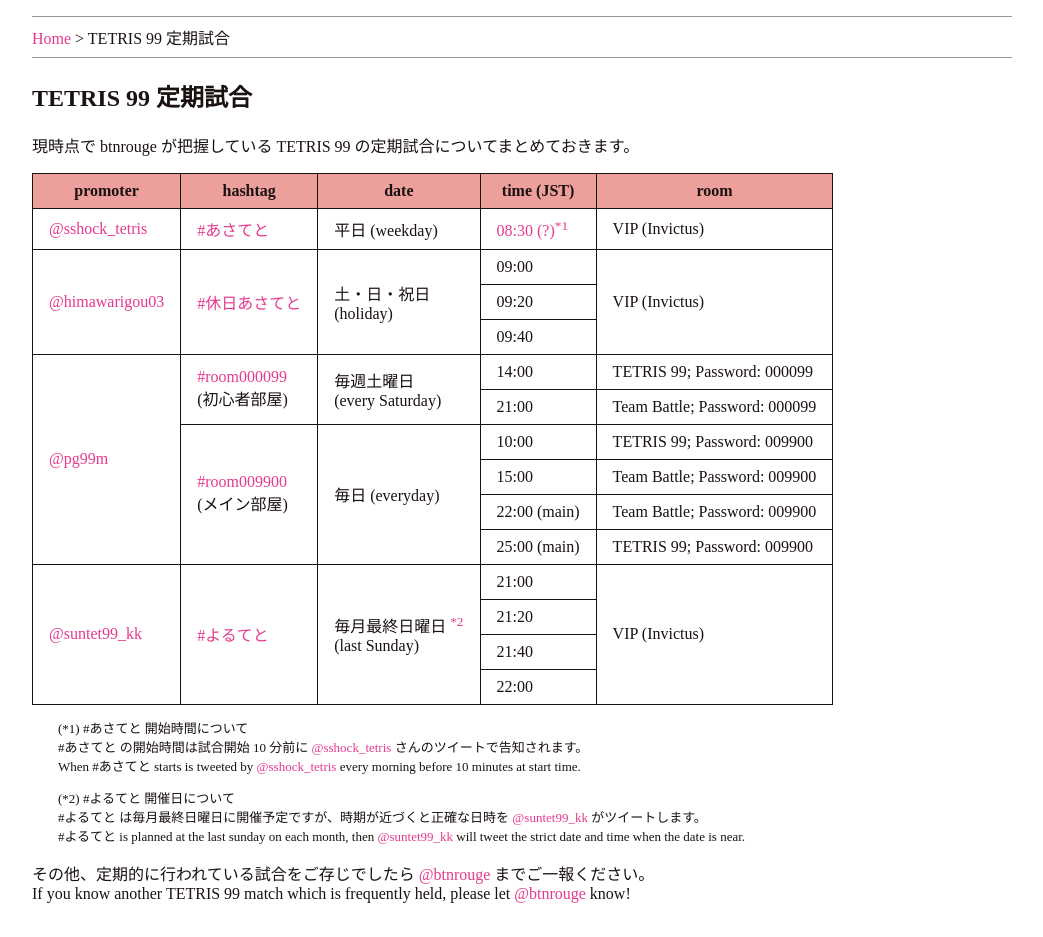
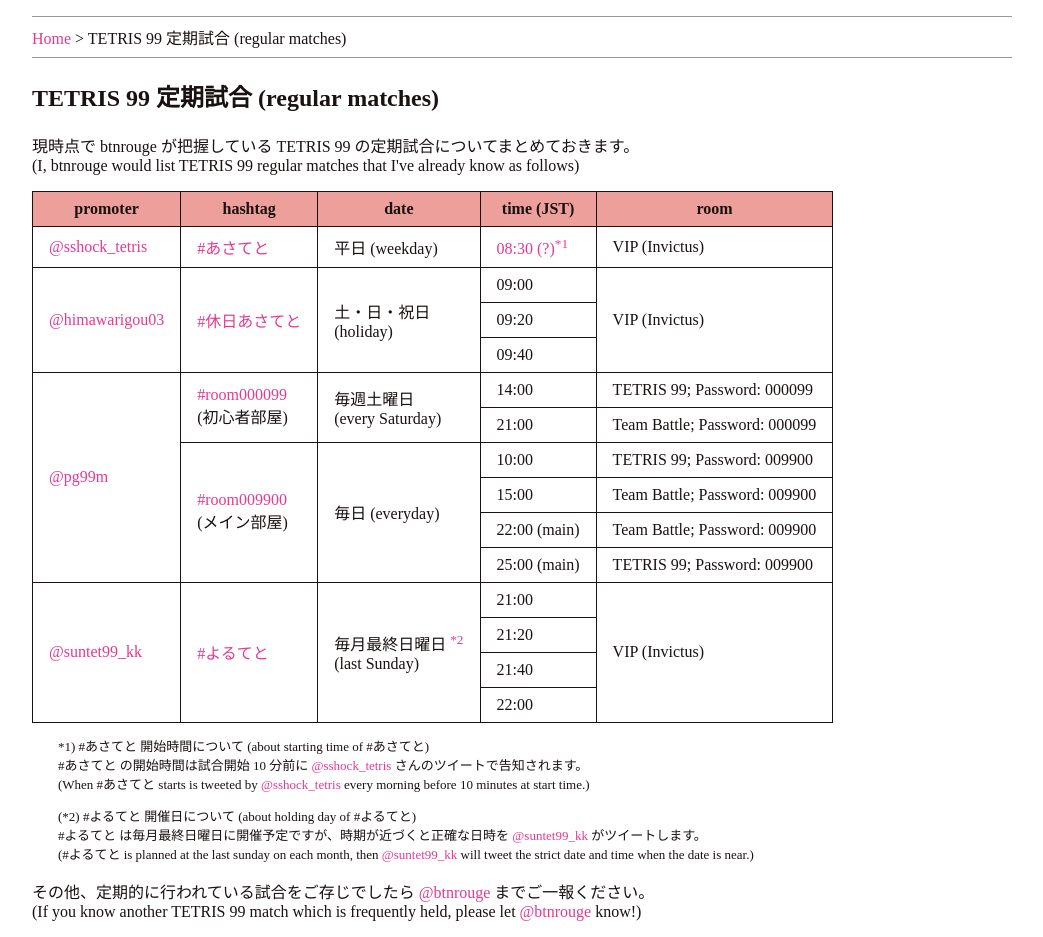
Before and after one commit to btnrouge/btnrouge.github.io, a plain HTML site: page tetris99.html in a window 1280 px wide. Shown: the part 184-1121 px from the top of the page, without its empty margins (118-1161 px from the left). Drawn offline with Linux system fonts and the light colour scheme.

Commit message:
add English translation

```diff
--- a/tetris99.html
+++ b/tetris99.html
@@ -4,19 +4,20 @@
 	<meta charset="utf-8">
 	<link rel="shortcut icon" href="./favicon.ico">
 	<link type="text/css" href="./styles/btnrouge-base.css" rel="stylesheet">
-	<title>TETRIS 99 定期試合</title>
+	<title>TETRIS 99 定期試合 (regular matches)</title>
 </head>
 
 <body>
 	<header class="page">
 		<h1>btnrouge</h1>
 		<nav>
-			<a href="./index.html">Home</a> &gt; TETRIS 99 定期試合
+			<a href="./index.html">Home</a> &gt; TETRIS 99 定期試合 (regular matches)
 		</nav>
 	</header>
 
-	<h2>TETRIS 99 定期試合</h2>
-	<p>現時点で btnrouge が把握している TETRIS 99 の定期試合についてまとめておきます。</p>
+	<h2>TETRIS 99 定期試合 (regular matches)</h2>
+	<p>現時点で btnrouge が把握している TETRIS 99 の定期試合についてまとめておきます。<br>
+	(I, btnrouge would list TETRIS 99 regular matches that I've already know as follows)</p>
 
 <table class="tetris99-match">
 		<thead>
@@ -97,14 +98,14 @@
 		</tbody>
 	</table>
 	<footer class="page">
-		<p><a name="note1">(*1) #あさてと 開始時間について</a><br>
+		<p><a name="note1">*1) #あさてと 開始時間について (about starting time of #あさてと)</a><br>
 		#あさてと の開始時間は試合開始 10 分前に <a href="https://twitter.com/sshock_tetris" target="_blank">@sshock_tetris</a> さんのツイートで告知されます。<br>
-		When #あさてと starts is tweeted by <a href="https://twitter.com/sshock_tetris" target="_blank">@sshock_tetris</a> every morning before 10 minutes at start time.</p>
-		<p><a name="note3">(*2) #よるてと 開催日について</a><br>
+		(When #あさてと starts is tweeted by <a href="https://twitter.com/sshock_tetris" target="_blank">@sshock_tetris</a> every morning before 10 minutes at start time.)</p>
+		<p><a name="note3">(*2) #よるてと 開催日について (about holding day of #よるてと)</a><br>
 		#よるてと は毎月最終日曜日に開催予定ですが、時期が近づくと正確な日時を <a href="https://twitter.com/suntet99_kk" target="_blank">@suntet99_kk</a> がツイートします。<br>
-		#よるてと is planned at the last sunday on each month, then <a href="https://twitter.com/suntet99_kk" target="_blank">@suntet99_kk</a> will tweet the strict date and time when the date is near.	</p>
+		(#よるてと is planned at the last sunday on each month, then <a href="https://twitter.com/suntet99_kk" target="_blank">@suntet99_kk</a> will tweet the strict date and time when the date is near.)</p>
 	</footer>
 	<p>その他、定期的に行われている試合をご存じでしたら <a href="https://twitter.com/btnrouge" target="_blank">@btnrouge</a> までご一報ください。<br>
-	If you know another TETRIS 99 match which is frequently held, please let <a href="https://twitter.com/btnrouge" target="_blank">@btnrouge</a> know!</p>
+	(If you know another TETRIS 99 match which is frequently held, please let <a href="https://twitter.com/btnrouge" target="_blank">@btnrouge</a> know!)</p>
 </body>
 </html>
```
